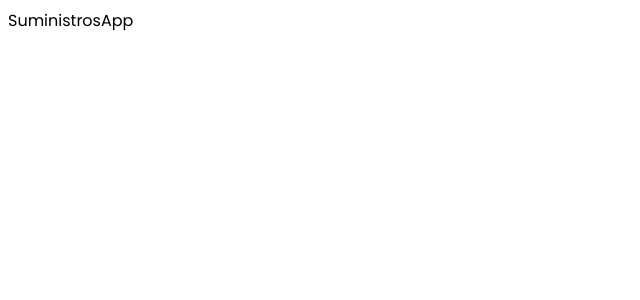
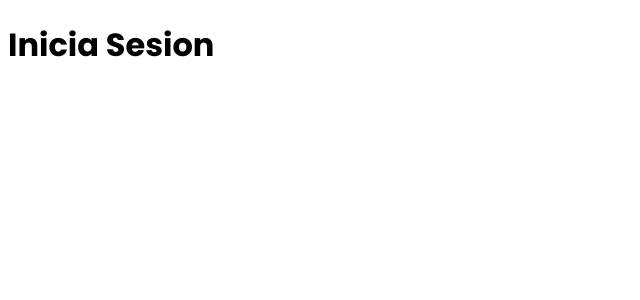
Before and after one commit to Orioldev/suministros-ca, a React (Vite) app: page /login in a window 1280 px wide. Shown: the top 300 px of the page, without its empty margins (0-640 px from the left). Built offline with nearby package versions, Linux system fonts and the light colour scheme.

Commit message:
rutas login y registro - react-router-dom

```diff
--- a/src/SuministrosApp.jsx
+++ b/src/SuministrosApp.jsx
@@ -1,7 +1,17 @@
 import React from 'react';
+import { Navigate, Route, Router, Routes } from 'react-router-dom';
+import { Login } from './auth/Login';
+import { Registro } from './auth/Registro';
 
 export const SuministrosApp = () => {
   return (
-    <div>SuministrosApp</div>
+    <>
+            <Routes>
+                <Route path='/login' element={ <Login/> } />
+                <Route path='/registro' element={ <Registro /> } />
+
+                <Route path='/*' element={ <Navigate to='/login' /> } />
+            </Routes>
+    </>
   )
 }
--- a/src/auth/Login.jsx
+++ b/src/auth/Login.jsx
@@ -2,6 +2,8 @@ import React from 'react'
 
 export const Login = () => {
   return (
-    <div>Login</div>
+    <>
+        <h1>Inicia Sesion</h1>
+    </>
   )
 }
--- a/src/auth/Registro.jsx
+++ b/src/auth/Registro.jsx
@@ -0,0 +1,9 @@
+import React from 'react'
+
+export const Registro = () => {
+  return (
+    <>
+        <h1>Registro</h1>
+    </>
+  )
+}
--- a/src/main.jsx
+++ b/src/main.jsx
@@ -2,9 +2,12 @@ import React from 'react';
 import ReactDOM from 'react-dom/client';
 import './index.css';
 import { SuministrosApp } from './SuministrosApp';
+import { BrowserRouter } from 'react-router-dom';
 
 ReactDOM.createRoot(document.getElementById('root')).render(
   <React.StrictMode>
-    <SuministrosApp />
+    <BrowserRouter>
+      <SuministrosApp />
+    </BrowserRouter>
   </React.StrictMode>,
 )
```
